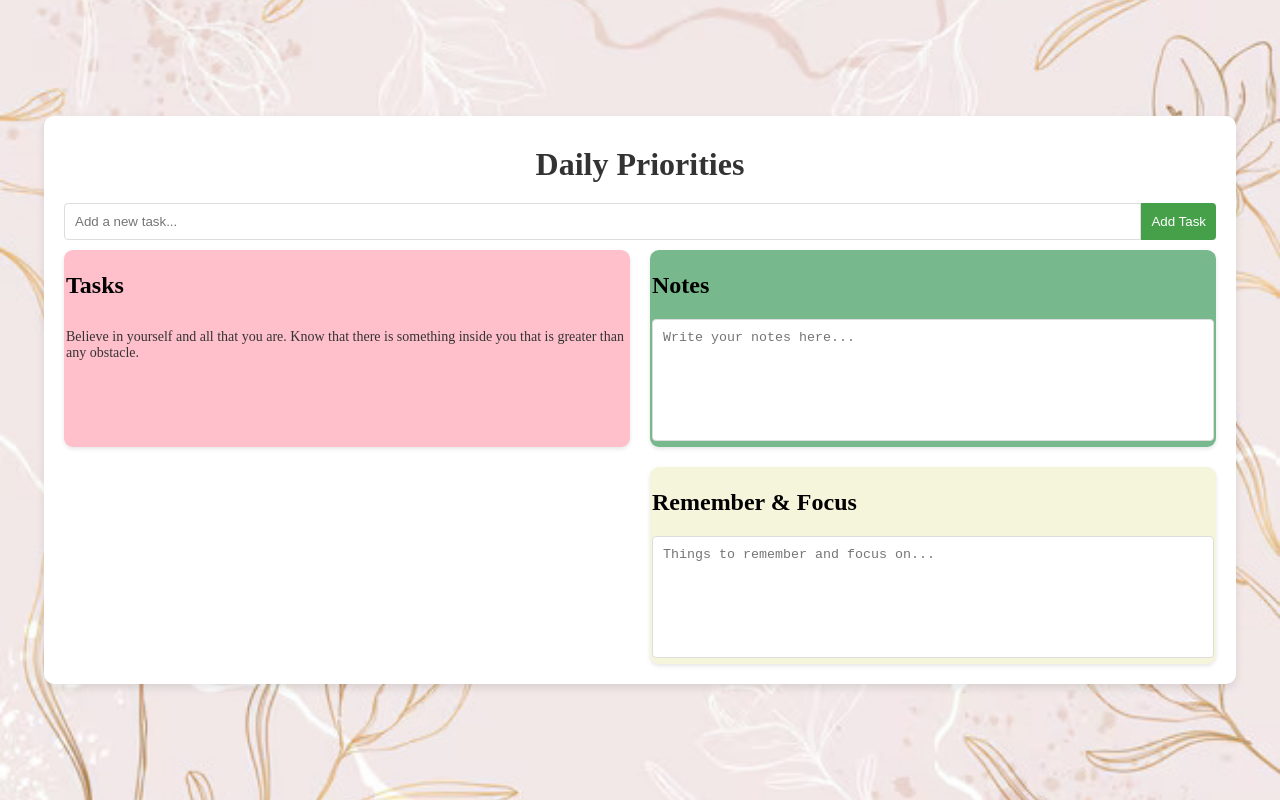
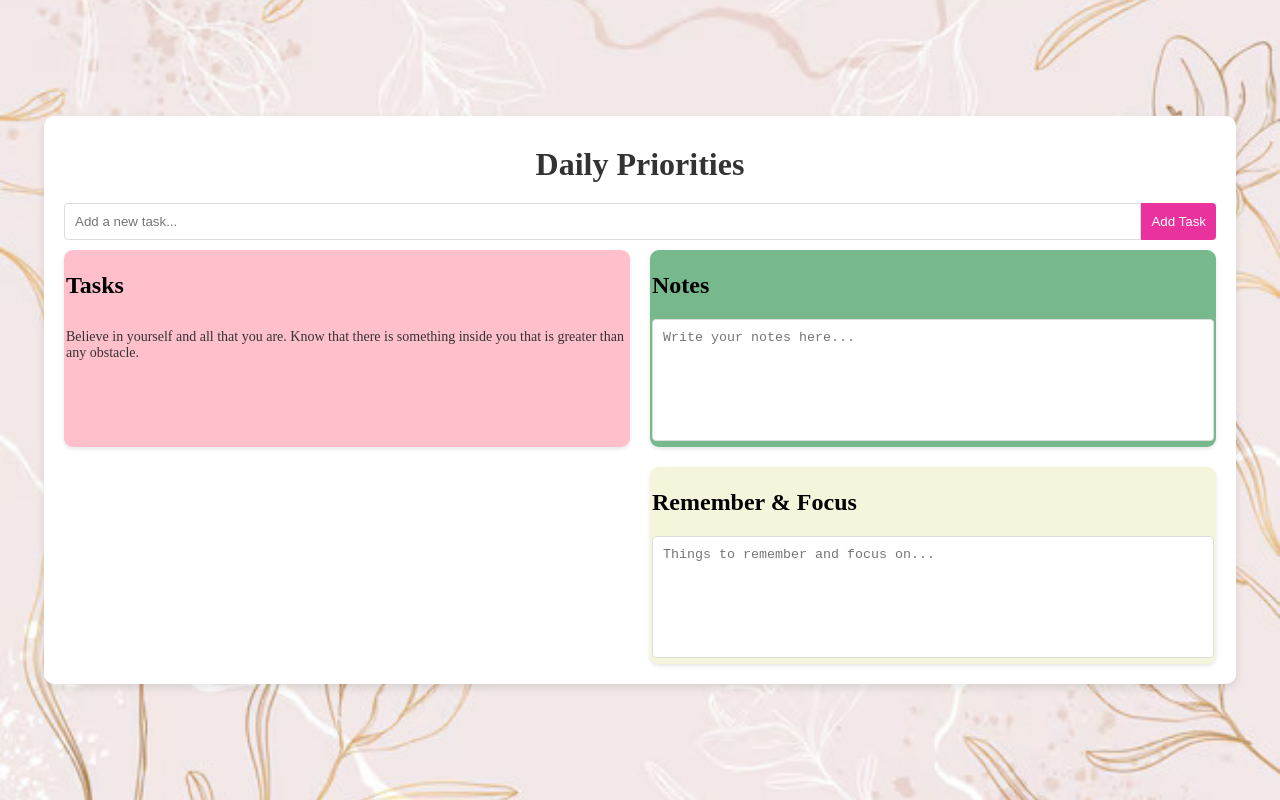
Before and after one commit to Andro-crt-prog/To-Do-List, a website: page public/index.html in a window 1280 px wide. In both pictures the pointer is over the button "Add Task". Drawn offline with Linux system fonts and the light colour scheme; no server answers.

Commit message:
change style

```diff
--- a/public/styles.css
+++ b/public/styles.css
@@ -57,7 +57,7 @@ button {
 }
 
 button:hover {
-  background-color: #45a049;
+  background-color: #e9329d;
 }
 
 .grid-container {
```
